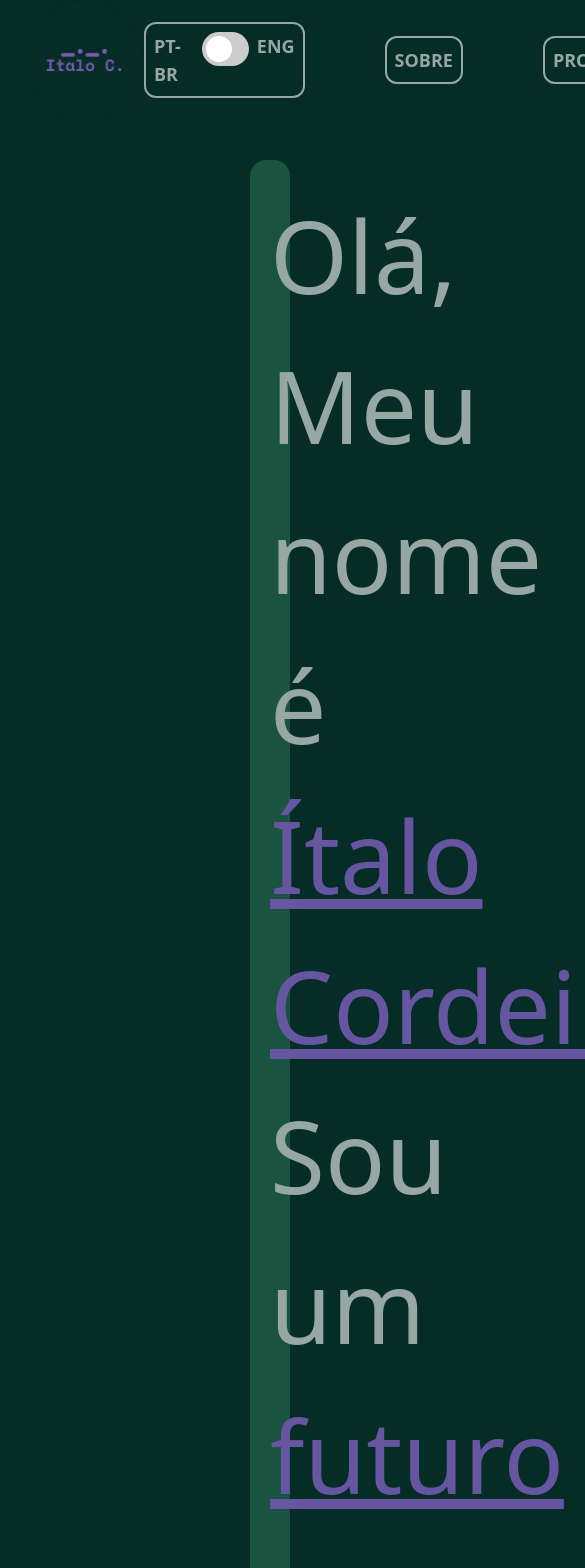
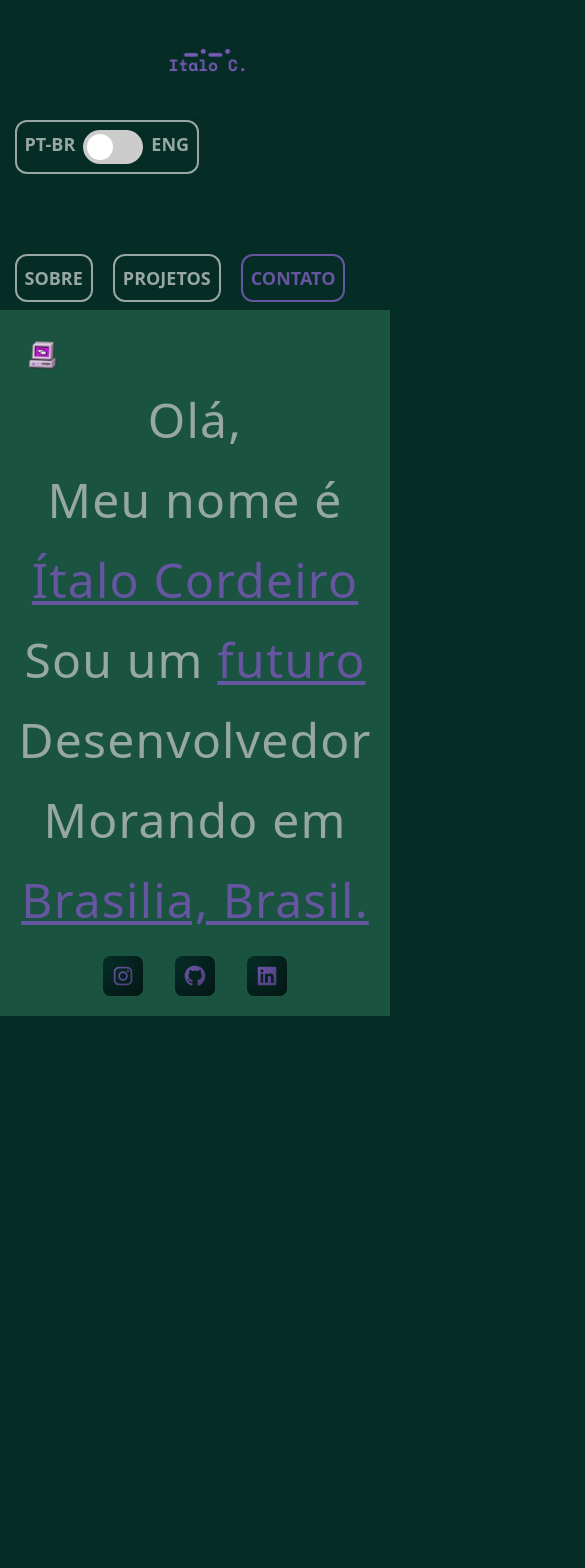
Before and after one commit to itforget/NovoProjeto, a Next.js app: page / in a window 390 px wide. Shown: the top 1568 px of the page, 585 px wide, since content can reach past the window. After the commit the page ends 1024 px from the top, so only its background shows below. Built offline with nearby package versions, Linux system fonts and the light colour scheme.

Commit message:
fix the page for mobile devices

```diff
--- a/pages/index.js
+++ b/pages/index.js
@@ -1,4 +1,3 @@
-import { Roboto } from 'next/font/google';
 import Logo from '/public/images/logo.png';
 import Image from 'next/image';
 import IconInstagram from '/public/images/instagram.png';
@@ -8,10 +7,6 @@ import Arrow from '/public/images/computer.png';
 import styles from '/styles/Home.module.css';
 import React, { useState } from 'react';
 
-const roboto = Roboto({
-  weight: ['400', '500', '700'],
-  subsets: ['latin'],
-});
 
 
 export default function Home() {
@@ -34,10 +29,10 @@ export default function Home() {
   };
   return (
     <div>
-      <div className='bg-[#062C26] flex items-center justify-between'>
+      <div className='bg-[#062C26] flex flex-wrap items-center justify-between md:justify-center' >
       <Image className='w-[120px] ml-6' src={Logo} alt='logo' />
-        <div className='flex items-center gap-[80px] text-lg font-bold text-[#96a7a4] mr-[80px]'>
-          <div className='border-[#96a7a4] border-2 rounded-xl p-2 text-[#96a7a4] flex gap-2 '>
+        <div className='flex flex-wrap items-center gap-[80px] text-lg font-bold text-[#96a7a4] mr-[80px]'>
+          <div className='border-[#96a7a4] border-2 rounded-xl p-2 text-[#96a7a4] flex gap-2 ml-[50px]  '>
             <span>PT-BR</span>
               <label className="switch">
                 <input type="checkbox" value="Alternar Texto" onClick={alternarTexto} />
@@ -45,27 +40,28 @@ export default function Home() {
               </label>
             <span>ENG</span>
           </div>
+          <div className='flex gap-5 ml-[50px]'>
           <a className='hover:opacity-50 border-[#96a7a4] border-2 rounded-xl p-2 text-[#96a7a4]' href='#SOBRE'>{mostrarPrimeiroTexto ? textos[0] : textos[1]}</a>
           <a className='hover:opacity-50 border-[#96a7a4] border-2 rounded-xl p-2 text-[#96a7a4]' href='#PROJETOS'>{mostrarPrimeiroTexto ? textos[2] : textos[3]}</a>
-          <a className='border-[#6655a1] border-2 rounded-xl p-2 text-[#6655a1] hover:opacity-50' href='mailto:italcordeiro.s@gmail.com'>
-          {mostrarPrimeiroTexto ? textos[4] : textos[5]}
+          <a className='border-[#6655a1] border-2 rounded-xl p-2 text-[#6655a1] hover:opacity-50' href='mailto:italcordeiro.s@gmail.com'>{mostrarPrimeiroTexto ? textos[4] : textos[5]}
           </a>
           </div>
         </div>
-      <div className={`bg-[#1A533F] mx-[250px] my-10 p-5 rounded-2xl ${styles.arrowContainer}`}>
+      </div>
+      <div className={`flex flex-col flex-wrap justify-center place-content-center bg-[#1A533F]  my-2 p-5 rounded-[120px] md:rounded-none ${styles.arrowContainer}`}>
         <Image className={`w-[50px] ${styles.arrow}`} src={Arrow} />
-        <h1 className='text-[#96a7a4] text-[100px]'>
+        <h1 className=' text-[#96a7a4] text-[100px] md:text-5xl md:tracking-wide md:leading-[80px] md:text-center'>
         {mostrarPrimeiroTexto ? texto1 : texto2}
         </h1>
-        <div className='flex flex-row gap-8'>
+        <div className='flex flex-row gap-8 md:justify-center'>
           <a href='#'>
-            <Image className='w-[70px] hover:opacity-50' src={IconInstagram} />
+            <Image className='w-[70px] hover:opacity-50 md:w-10 mt-4' src={IconInstagram} />
           </a>
           <a href='https://github.com/itforget'target='_blank'>
-            <Image className='w-[70px] hover:opacity-50' src={IconGithub} />
+            <Image className='w-[70px] hover:opacity-50 md:w-10 mt-4' src={IconGithub} />
           </a>
           <a href='https://www.linkedin.com/in/%C3%ADtalo-cordeiro-238a4a21a/' target='_blank'>
-            <Image className='w-[70px] hover:opacity-50' src={IconLinkedin} />
+            <Image className='w-[70px] hover:opacity-50 md:w-10 mt-4' src={IconLinkedin} />
           </a>
         </div>
       </div>
--- a/tailwind.config.js
+++ b/tailwind.config.js
@@ -6,6 +6,22 @@ module.exports = {
     './app/**/*.{js,ts,jsx,tsx,mdx}',
   ],
   theme: {
+    screens: {
+      '2xl': {'max': '1535px'},
+      // => @media (max-width: 1535px) { ... }
+
+      'xl': {'max': '1279px'},
+      // => @media (max-width: 1279px) { ... }
+
+      'lg': {'max': '1023px'},
+      // => @media (max-width: 1023px) { ... }
+
+      'md': {'max': '818px'},
+      // => @media (max-width: 767px) { ... }
+
+      'sm': {'max': '639px'},
+      // => @media (max-width: 639px) { ... }
+    },
     extend: {
       backgroundImage: {
         'gradient-radial': 'radial-gradient(var(--tw-gradient-stops))',
```
Also changed, not shown: styles/Home.module.css (line endings or trailing spaces), styles/globals.css (line endings or trailing spaces). Lines whose indentation alone changed are shown as unchanged.
